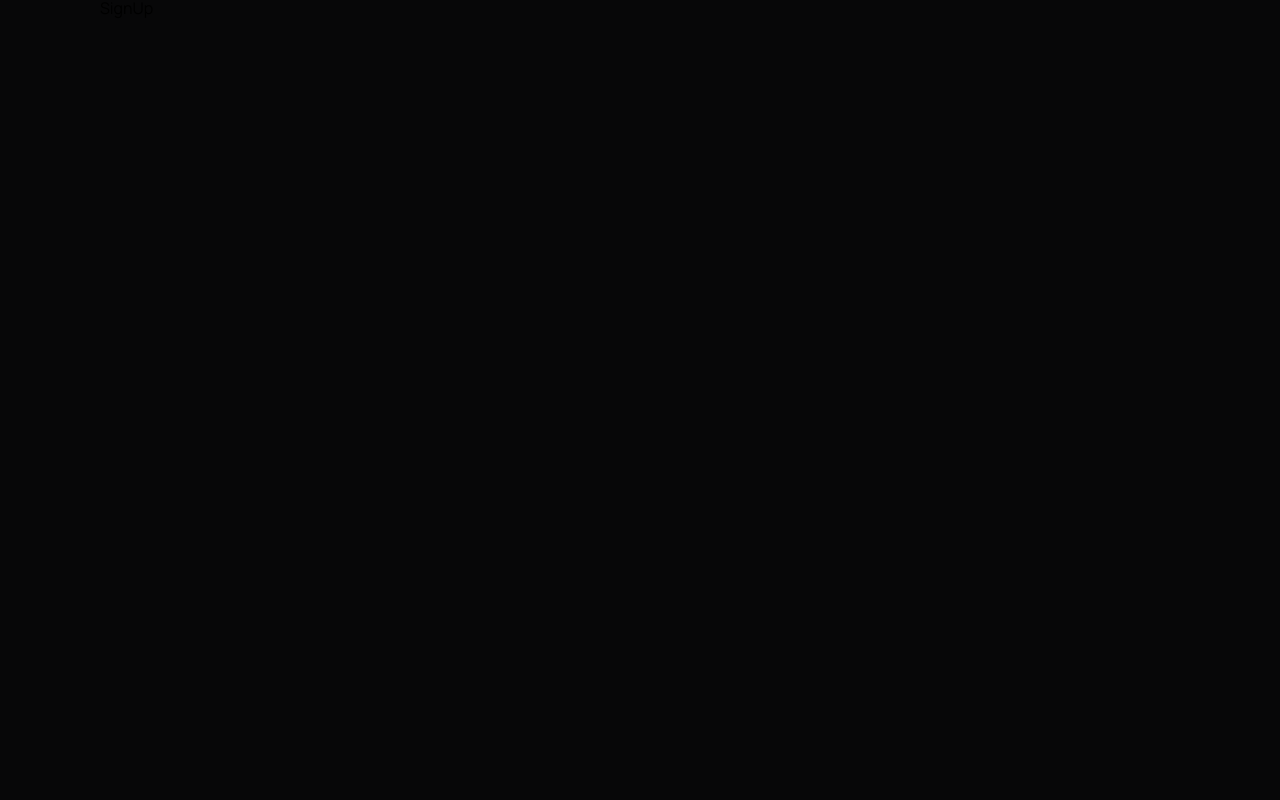
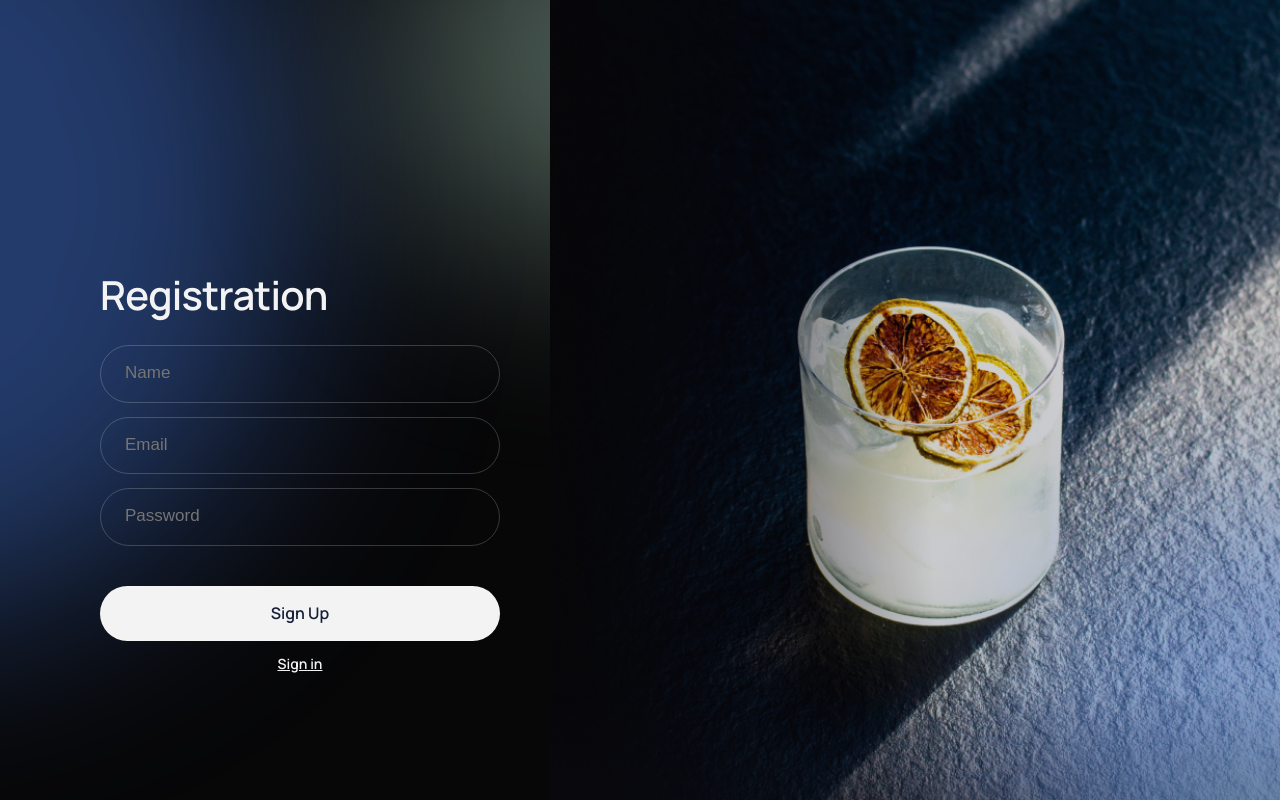
Before and after one commit to DmytroSkoryk/Drink-master, a React (Vite) app: page /signup in a window 1280 px wide. Built offline with nearby package versions, Linux system fonts and the light colour scheme.

Commit message:
added registration markup

```diff
--- a/package.json
+++ b/package.json
@@ -10,8 +10,11 @@
     "preview": "vite preview"
   },
   "dependencies": {
+    "clsx": "^2.0.0",
+    "final-form": "^4.20.10",
     "react": "^18.2.0",
     "react-dom": "^18.2.0",
+    "react-final-form": "^6.5.9",
     "react-router-dom": "^6.20.0"
   },
   "devDependencies": {
--- a/src/components/AuthNav/SignInPage/SignInPage.jsx
+++ b/src/components/AuthNav/SignInPage/SignInPage.jsx
@@ -1,5 +1,47 @@
+import css from "./SigninPage.module.scss";
+import { Link } from "react-router-dom";
+import Button from "../../Button/Button";
+import { Form, Field } from "react-final-form";
+
 const SignInPage = () => {
-  return <div>SignIn</div>;
+  const onSubmit = (values) => {
+    console.log(values);
+  };
+  return (
+    <div className={css.container}>
+      <h1 className={css.title}>Sign In</h1>
+      <Form
+        onSubmit={onSubmit}
+        render={({ handleSubmit }) => (
+          <form onSubmit={handleSubmit}>
+            <div className={css.inputContainer}>
+              <Field
+                name="email"
+                component="input"
+                placeholder="Email"
+                className={css.input}
+              />
+              <Field name="password">
+                {() => (
+                  <input
+                    type="password"
+                    placeholder="Password"
+                    className={css.input}
+                  />
+                )}
+              </Field>
+            </div>
+            <div className={css.btnContainer}>
+              <Button type="submit" children="Sign In" variant="signInBtn" />
+              <Link to="/signup" className={css.link}>
+                Registration
+              </Link>
+            </div>
+          </form>
+        )}
+      />
+    </div>
+  );
 };
 
 export default SignInPage;
--- a/src/components/AuthNav/SignInPage/SignInPage.module.scss
+++ b/src/components/AuthNav/SignInPage/SignInPage.module.scss
@@ -0,0 +1,84 @@
+@import "../../../styles/variables";
+
+.container {
+  background-image: url("../../../../public/startPage.png");
+  background-repeat: no-repeat;
+  background-size: auto 100%;
+  background-position: right;
+  height: 100vh;
+}
+.container::after {
+  content: "";
+  position: absolute;
+  top: -132px;
+  left: 400px;
+  width: 387px;
+  height: 381px;
+  border-radius: 387px;
+  background: rgba(188, 230, 210, 0.4);
+  filter: blur(104.8543701171875px);
+  z-index: -1;
+}
+
+.container::before {
+  content: "";
+  position: absolute;
+  top: -231px;
+  left: -494px;
+  width: 784px;
+  height: 849px;
+  border-radius: 849px;
+  background: rgba(64, 112, 205, 0.5);
+  filter: blur(104.8543701171875px);
+  z-index: -1;
+}
+
+.title {
+  color: $accent;
+  font-size: 40px;
+  font-weight: 600;
+  line-height: 1.1;
+  letter-spacing: -0.8px;
+  padding-top: 273px;
+}
+
+.inputContainer {
+  display: flex;
+  flex-direction: column;
+  gap: 14px;
+  width: 400px;
+  margin-top: 28px;
+}
+
+.input {
+  color: $accent;
+  font-size: 17px;
+  font-weight: 400;
+  line-height: 1.56;
+  background-color: rgba(255, 255, 255, 0);
+  border-radius: 200px;
+  border: 1px solid rgba(243, 243, 243, 0.2);
+  padding-top: 14px;
+  padding-bottom: 15px;
+  padding-left: 24px;
+}
+
+.input:focus {
+  outline: none;
+  border: 1px solid rgba(243, 243, 243, 0.5);
+}
+
+.btnContainer {
+  display: flex;
+  flex-direction: column;
+  max-width: 400px;
+}
+.link {
+  color: $accent;
+  font-size: 14px;
+  font-weight: 600;
+  line-height: 1.29;
+  text-decoration-line: underline;
+  text-align: center;
+  margin-top: 14px;
+}
--- a/src/components/AuthNav/SignUpPage/SignUpPage.jsx
+++ b/src/components/AuthNav/SignUpPage/SignUpPage.jsx
@@ -1,5 +1,53 @@
-const SignUpPage = () => {
-  return <div>SignUp</div>;
+import css from "./SignUpPage.module.scss";
+import { Link } from "react-router-dom";
+import Button from "../../Button/Button";
+import { Form, Field } from "react-final-form";
+
+const SignInPage = () => {
+  const onSubmit = (values) => {
+    console.log(values);
+  };
+  return (
+    <div className={css.container}>
+      <h1 className={css.title}>Registration</h1>
+      <Form
+        onSubmit={onSubmit}
+        render={({ handleSubmit }) => (
+          <form onSubmit={handleSubmit}>
+            <div className={css.inputContainer}>
+              <Field
+                name="name"
+                component="input"
+                placeholder="Name"
+                className={css.input}
+              />
+              <Field
+                name="email"
+                component="input"
+                placeholder="Email"
+                className={css.input}
+              />
+              <Field name="password">
+                {() => (
+                  <input
+                    type="password"
+                    placeholder="Password"
+                    className={css.input}
+                  />
+                )}
+              </Field>
+            </div>
+            <div className={css.btnContainer}>
+              <Button type="submit" children="Sign Up" variant="signInBtn" />
+              <Link to="/signin" className={css.link}>
+                Sign in
+              </Link>
+            </div>
+          </form>
+        )}
+      />
+    </div>
+  );
 };
 
-export default SignUpPage;
+export default SignInPage;
--- a/src/components/AuthNav/SignUpPage/SignUpPage.module.scss
+++ b/src/components/AuthNav/SignUpPage/SignUpPage.module.scss
@@ -0,0 +1,84 @@
+@import "../../../styles/variables";
+
+.container {
+  background-image: url("../../../../public/startPage.png");
+  background-repeat: no-repeat;
+  background-size: auto 100%;
+  background-position: right;
+  height: 100vh;
+}
+.container::after {
+  content: "";
+  position: absolute;
+  top: -132px;
+  left: 400px;
+  width: 387px;
+  height: 381px;
+  border-radius: 387px;
+  background: rgba(188, 230, 210, 0.4);
+  filter: blur(104.8543701171875px);
+  z-index: -1;
+}
+
+.container::before {
+  content: "";
+  position: absolute;
+  top: -231px;
+  left: -494px;
+  width: 784px;
+  height: 849px;
+  border-radius: 849px;
+  background: rgba(64, 112, 205, 0.5);
+  filter: blur(104.8543701171875px);
+  z-index: -1;
+}
+
+.title {
+  color: $accent;
+  font-size: 40px;
+  font-weight: 600;
+  line-height: 1.1;
+  letter-spacing: -0.8px;
+  padding-top: 273px;
+}
+
+.inputContainer {
+  display: flex;
+  flex-direction: column;
+  gap: 14px;
+  width: 400px;
+  margin-top: 28px;
+}
+
+.input {
+  color: $accent;
+  font-size: 17px;
+  font-weight: 400;
+  line-height: 1.56;
+  background-color: rgba(255, 255, 255, 0);
+  border-radius: 200px;
+  border: 1px solid rgba(243, 243, 243, 0.2);
+  padding-top: 14px;
+  padding-bottom: 15px;
+  padding-left: 24px;
+}
+
+.input:focus {
+  outline: none;
+  border: 1px solid rgba(243, 243, 243, 0.5);
+}
+
+.btnContainer {
+  display: flex;
+  flex-direction: column;
+  max-width: 400px;
+}
+.link {
+  color: $accent;
+  font-size: 14px;
+  font-weight: 600;
+  line-height: 1.29;
+  text-decoration-line: underline;
+  text-align: center;
+  margin-top: 14px;
+}
--- a/src/components/AuthNav/WelcomePage/Welcome.module.scss
+++ b/src/components/AuthNav/WelcomePage/Welcome.module.scss
@@ -17,6 +17,7 @@
   border-radius: 387px;
   background: rgba(188, 230, 210, 0.4);
   filter: blur(104.8543701171875px);
+  z-index: -1;
 }
 
 .container::before {
@@ -29,6 +30,7 @@
   border-radius: 849px;
   background: rgba(64, 112, 205, 0.5);
   filter: blur(104.8543701171875px);
+  z-index: -1;
 }
 
 .title {
@@ -48,3 +50,9 @@
   margin-top: 14px;
   width: 485px;
 }
+
+.btnContainer {
+  display: flex;
+  gap: 14px;
+  margin-top: 40px;
+}
--- a/src/components/AuthNav/WelcomePage/WelcomePage.jsx
+++ b/src/components/AuthNav/WelcomePage/WelcomePage.jsx
@@ -1,5 +1,6 @@
 import css from "./Welcome.module.scss";
 import Button from "../../Button/Button";
+import { NavLink } from "react-router-dom";
 
 const WelcomePage = () => {
   return (
@@ -10,9 +11,13 @@ const WelcomePage = () => {
         to be your very own digital cookbook. You can easily save and retrieve
         your own recipes at any time.
       </p>
-      <div>
-        <Button children="Registration" />
-        <Button children="Sign In" />
+      <div className={css.btnContainer}>
+        <NavLink to="/signup">
+          <Button type="button" children="Registration" />
+        </NavLink>
+        <NavLink to="/signin">
+          <Button type="button" children="Sign In" />
+        </NavLink>
       </div>
     </div>
   );
--- a/src/components/Button/Button.jsx
+++ b/src/components/Button/Button.jsx
@@ -1,5 +1,12 @@
-const Button = ({ children }) => {
-  return <button>{children}</button>;
+import clsx from "clsx";
+import css from "./Button.module.scss";
+
+const Button = ({ children, type, variant, onClick }) => {
+  return (
+    <button className={clsx(css.btn, css[variant])} type={type}>
+      {children}
+    </button>
+  );
 };
 
 export default Button;
--- a/src/components/Button/Button.module.scss
+++ b/src/components/Button/Button.module.scss
@@ -0,0 +1,22 @@
+@import "../../styles//variables";
+
+.btn {
+  color: $btnColor;
+  font-size: 16px;
+  font-weight: 600;
+  line-height: 1.12;
+  background-color: $accent;
+  border-radius: 42px;
+  padding: 18px 44px;
+  border: 1px solid rgba(243, 243, 243, 0.2);
+}
+
+.btn:hover {
+  color: $accent;
+  background-color: $btnColor;
+  cursor: pointer;
+}
+
+.signInBtn {
+  margin-top: 40px;
+}
```
Also changed, not shown: .eslintrc.cjs, 1 other file (tests, documents, lock files or other folders).
